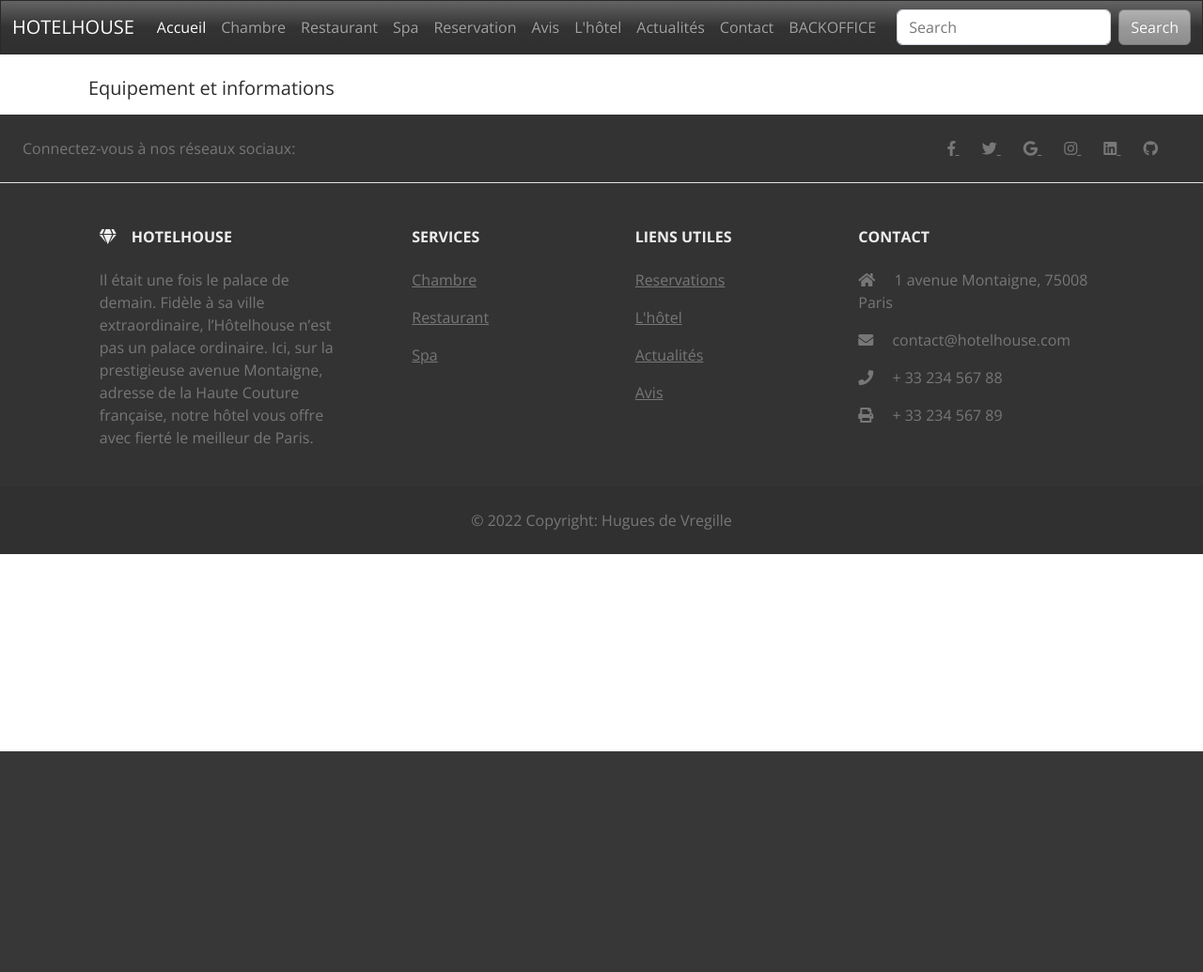
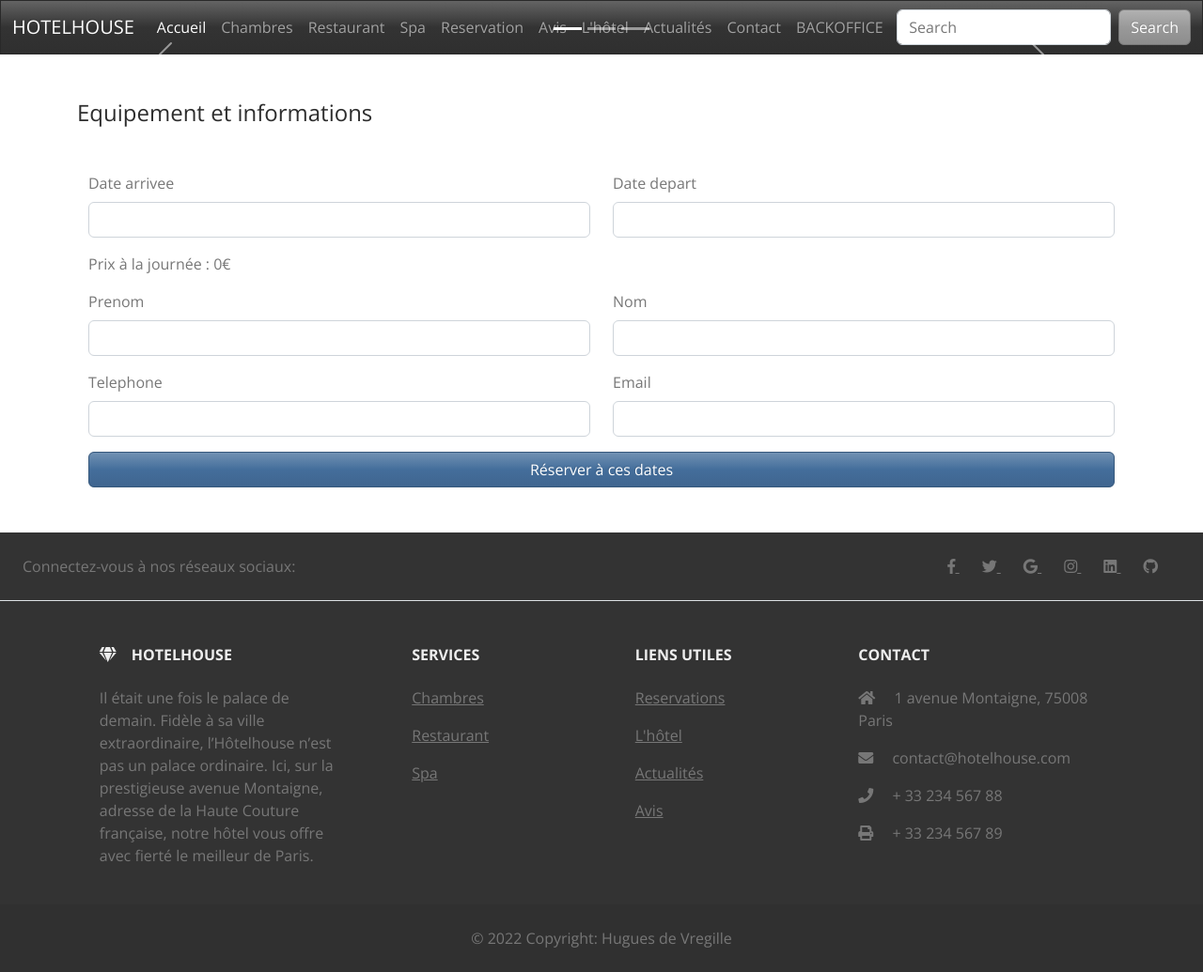
Before and after one commit to Chapasse/projet4-symfony, a Symfony app: template templates/show/chambre.html.twig in a window 1280 px wide. Shown: the whole page at 94% size. Before the commit the page ends 800 px from the top, so only its background shows below. Run offline with Twig, Linux system fonts and the light colour scheme; the template is opened without the code that fills it, so the values that code supplies are empty; form fields are guessed from the names that the template uses; some libraries are stand-ins or nearby versions.

Commit message:
petites évolutions

```diff
--- a/src/Controller/Admin/SliderCrudController.php
+++ b/src/Controller/Admin/SliderCrudController.php
@@ -7,6 +7,7 @@ use EasyCorp\Bundle\EasyAdminBundle\Field\IdField;
 use EasyCorp\Bundle\EasyAdminBundle\Field\TextField;
 use EasyCorp\Bundle\EasyAdminBundle\Field\TextEditorField;
 use EasyCorp\Bundle\EasyAdminBundle\Controller\AbstractCrudController;
+use EasyCorp\Bundle\EasyAdminBundle\Field\AssociationField;
 use EasyCorp\Bundle\EasyAdminBundle\Field\DateTimeField;
 use EasyCorp\Bundle\EasyAdminBundle\Field\IntegerField;
 
@@ -25,6 +26,7 @@ class SliderCrudController extends AbstractCrudController
             TextField::new('photo'),
             IntegerField::new('ordre'),
             DateTimeField::new('dateEnregistrement', "Date de paiement")->setFormat('d/M/Y à H:m:s')->hideOnForm(),
+            AssociationField::new('chambre')->renderAsNativeWidget(),
         ];
     }
 
--- a/templates/base.html.twig
+++ b/templates/base.html.twig
@@ -31,7 +31,7 @@
                     </a>
                     </li>
                     <li class="nav-item">
-                    <a class="nav-link" href="#">Chambre</a>
+                    <a class="nav-link" href="{{path('chambres')}}">Chambres</a>
                     </li>
                     <li class="nav-item">
                     <a class="nav-link" href="#">Restaurant</a>
@@ -134,7 +134,7 @@
             Services
           </h6>
           <p>
-            <a href="#!" class="text-reset">Chambre</a>
+            <a href="{{path('chambres')}}" class="text-reset">Chambres</a>
           </p>
           <p>
             <a href="#!" class="text-reset">Restaurant</a>
@@ -152,7 +152,7 @@
             liens utiles
           </h6>
           <p>
-            <a href="#!" class="text-reset">Reservations</a>
+            <a href="{{path('chambres')}}" class="text-reset">Reservations</a>
           </p>
           <p>
             <a href="#!" class="text-reset">L'hôtel</a>
--- a/templates/main/index.html.twig
+++ b/templates/main/index.html.twig
@@ -13,12 +13,14 @@
   </div>
   <div class="carousel-inner">
   {% for slider in sliders %}
+  {% if slider.chambre == null %}
 <div class="carousel-item {% if slider.ordre == 1 %} active {% endif %}">
       <img src="{{slider.photo}}" class="d-block w-100" alt="" style=" object-fit: cover;">
       <div class="carousel-caption d-none d-md-block">
       <a href="#" class="btn btn-info">Hôtelhouse | découvrez nos chambre</a>
       </div>
     </div>
+  {% endif %}
   {% endfor %}
   </div>
   <button class="carousel-control-prev" type="button" data-bs-target="#carouselExampleCaptions" data-bs-slide="prev">
--- a/templates/show/chambre.html.twig
+++ b/templates/show/chambre.html.twig
@@ -4,8 +4,67 @@
 
 {% block body %}
 <div class="container">
-    <img src="{{chambre.photo}}" alt="">
-    <h5>Equipement et informations</h5>
+<div id="carouselExampleCaptions" class="carousel slide carousel-fade" data-bs-ride="carousel">
+  <div class="carousel-indicators">
+    <button type="button" data-bs-target="#carouselExampleCaptions" data-bs-slide-to="0" class="active" aria-current="true" aria-label="Slide 1"></button>
+    <button type="button" data-bs-target="#carouselExampleCaptions" data-bs-slide-to="1" aria-label="Slide 2"></button>
+    <button type="button" data-bs-target="#carouselExampleCaptions" data-bs-slide-to="2" aria-label="Slide 3"></button>
+  </div>
+  <div class="carousel-inner">
+  {% for slider in chambre.sliders %}
+<div class="carousel-item {% if slider.ordre == 1 %} active {% endif %}">
+      <img src="{{slider.photo}}" class="d-block w-100" alt="" style=" object-fit: cover;">
+    </div>
+  {% endfor %}
+  </div>
+  <button class="carousel-control-prev" type="button" data-bs-target="#carouselExampleCaptions" data-bs-slide="prev">
+    <span class="carousel-control-prev-icon" aria-hidden="true"></span>
+    <span class="visually-hidden">Précédent</span>
+  </button>
+  <button class="carousel-control-next" type="button" data-bs-target="#carouselExampleCaptions" data-bs-slide="next">
+    <span class="carousel-control-next-icon" aria-hidden="true"></span>
+    <span class="visually-hidden">Suivant</span>
+  </button>
+  </div>
+</div>
+
+
+    <h4 class="mt-5">Equipement et informations</h4>
     <p>{{chambre.descriptionLongue|raw}}</p>
+<div class="container-fluid my-5">
+    {{ form_start(form) }}
+    <h5 class="mt-5">{{chambre.titre}}</h5>
+    <div class="row">
+    <div class="col-md-6">
+    {{ form_row(form.dateArrivee) }}
+    </div>
+    <div class="col-md-6">
+    {{ form_row(form.dateDepart) }}
+    </div>
+    </div>
+    <p>Prix à la journée : {{chambre.prixJournalier / 100|number_format(2)}}€</p>
+
+    <div class="row">
+    <div class="col-md-6">
+    {{ form_row(form.prenom) }}
+    </div>
+    <div class="col-md-6">
+    {{ form_row(form.nom) }}
+    </div>
+    </div>
+    <div class="row">
+    <div class="col-md-6">
+    {{ form_row(form.telephone) }}
+    </div>
+    <div class="col-md-6">
+    {{ form_row(form.email) }}
+    </div>
+    </div>
+
+
+    <button type="submit" class="btn btn-primary col-md-12">Réserver à ces dates</button>
+
+    {{ form_end(form) }}
+</div>
 </div>
 {% endblock %}
```
Also changed, not shown: migrations/Version20221017143004.php (added, +35 -0 lines), src/Controller/ShowController.php (+10 -3 lines), src/Entity/Chambre.php (+40 -0 lines), src/Entity/Slider.php (+15 -0 lines), src/Form/CommandeType.php (+16 -3 lines), templates/main/chambres.html.twig (+6 -4 lines), 1 other file.
